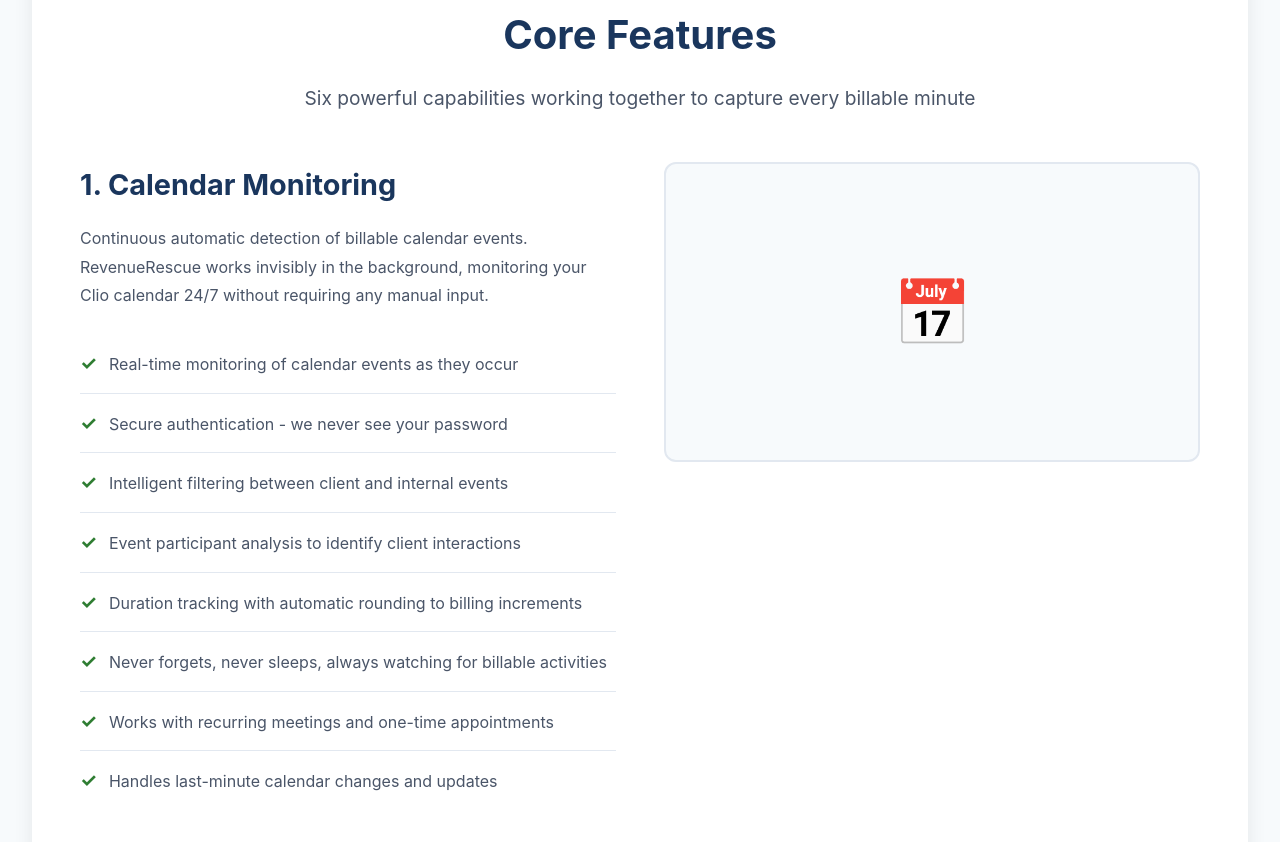
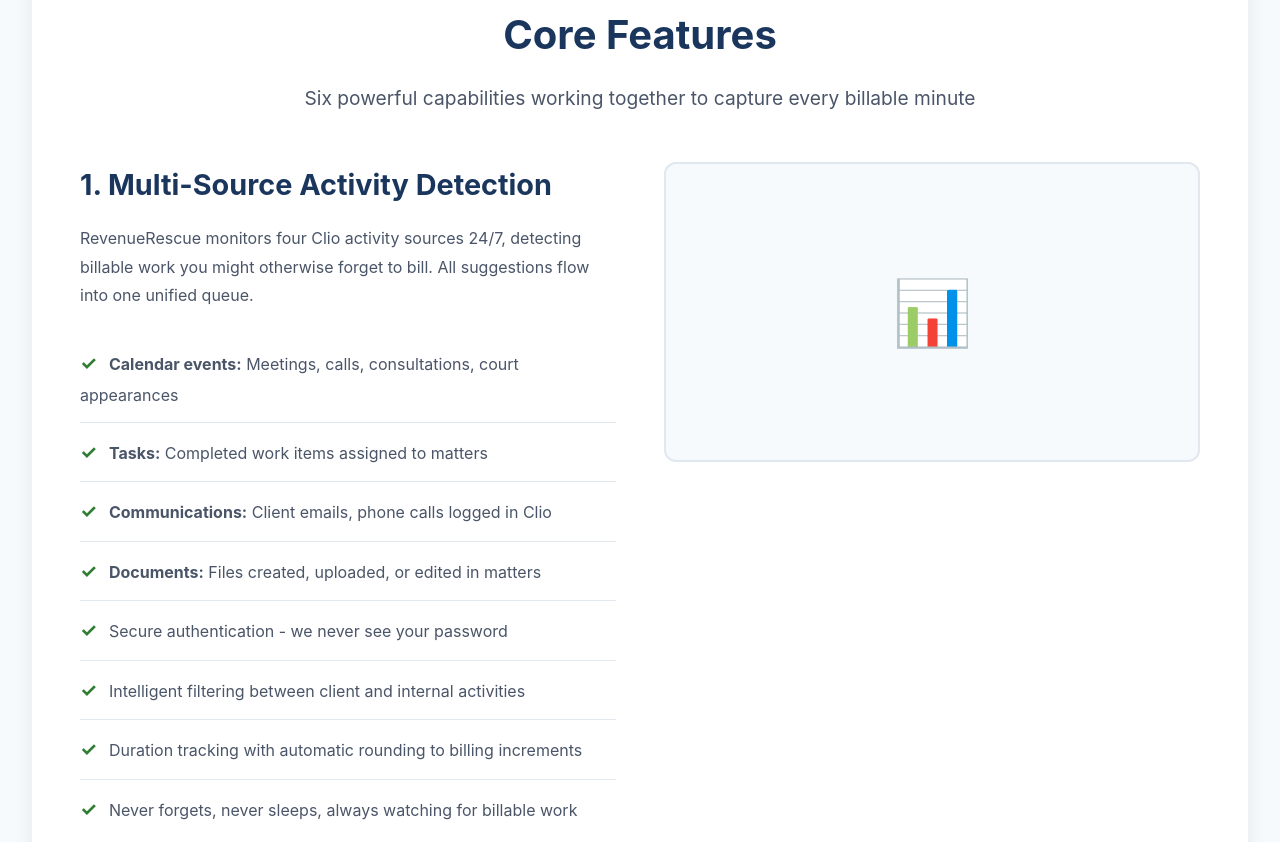
Before and after one commit to dev-1-lexopoly/lexopoly-site, a website: page revenuerescue/features/index.html in a window 1280 px wide. Shown: the part 409-1251 px from the top of the page. Drawn offline with Linux system fonts and the light colour scheme.

Commit message:
copy: Update RR marketing for 4-source activity detection
Per CC-RR sprint memo - RR now detects from 4 sources:
- Calendar events
- Tasks
- Communications (emails, calls)
- Documents

Updated copy across:
- revenuerescue/index.html (meta, features, FAQ)
- revenuerescue/features/index.html (meta, Feature 1)
- revenuerescue/pricing/index.html (features list, FAQ)
- index.html (homepage RR card)
- lawyers/index.html (RR section)
- pricing/index.html (RR feature list)

Key message: "calendar monitoring" → "multi-source activity detection"

```diff
--- a/revenuerescue/features/index.html
+++ b/revenuerescue/features/index.html
@@ -22,7 +22,7 @@
 
     <!-- Basic SEO -->
     <title>Features | RevenueRescue - Automatic Time Capture for Law Firms</title>
-    <meta name="description" content="Intelligent calendar monitoring, smart billing suggestions, one-click approval, Clio integration, revenue analytics. Stop losing billable time with RevenueRescue.">
+    <meta name="description" content="Multi-source activity detection from calendars, tasks, emails, and documents. Smart billing suggestions, one-click approval, Clio integration. Stop losing billable time.">
     <meta name="keywords" content="law firm billing software features, automatic time tracking, Clio integration, intelligent billing suggestions, revenue capture, legal billing automation">
     <meta name="author" content="Lexopoly">
     <meta name="robots" content="index, follow">
@@ -30,7 +30,7 @@
 
     <!-- Open Graph Meta Tags -->
     <meta property="og:title" content="Features | RevenueRescue - Automatic Time Capture">
-    <meta property="og:description" content="Intelligent calendar monitoring, smart billing suggestions, one-click approval. Stop losing billable time.">
+    <meta property="og:description" content="Multi-source activity detection: calendars, tasks, emails, documents. Smart billing suggestions with one-click approval.">
     <meta property="og:url" content="https://lexopoly.com/revenuerescue/features/">
     <meta property="og:type" content="website">
     <meta property="og:image" content="https://lexopoly.com/assets/og-revenuerescue.png">
@@ -666,24 +666,24 @@
             <h2>Core Features</h2>
             <p class="section-subtitle">Six powerful capabilities working together to capture every billable minute</p>
 
-            <!-- Feature 1: Calendar Monitoring -->
+            <!-- Feature 1: Multi-Source Activity Detection -->
             <div class="feature-detail">
                 <div class="feature-content">
-                    <h3>1. Calendar Monitoring</h3>
-                    <p>Continuous automatic detection of billable calendar events. RevenueRescue works invisibly in the background, monitoring your Clio calendar 24/7 without requiring any manual input.</p>
+                    <h3>1. Multi-Source Activity Detection</h3>
+                    <p>RevenueRescue monitors four Clio activity sources 24/7, detecting billable work you might otherwise forget to bill. All suggestions flow into one unified queue.</p>
                     <ul class="feature-list">
-                        <li>Real-time monitoring of calendar events as they occur</li>
+                        <li><strong>Calendar events:</strong> Meetings, calls, consultations, court appearances</li>
+                        <li><strong>Tasks:</strong> Completed work items assigned to matters</li>
+                        <li><strong>Communications:</strong> Client emails, phone calls logged in Clio</li>
+                        <li><strong>Documents:</strong> Files created, uploaded, or edited in matters</li>
                         <li>Secure authentication - we never see your password</li>
-                        <li>Intelligent filtering between client and internal events</li>
-                        <li>Event participant analysis to identify client interactions</li>
+                        <li>Intelligent filtering between client and internal activities</li>
                         <li>Duration tracking with automatic rounding to billing increments</li>
-                        <li>Never forgets, never sleeps, always watching for billable activities</li>
-                        <li>Works with recurring meetings and one-time appointments</li>
-                        <li>Handles last-minute calendar changes and updates</li>
+                        <li>Never forgets, never sleeps, always watching for billable work</li>
                     </ul>
                 </div>
                 <div class="feature-visual">
-                    📅
+                    📊
                 </div>
             </div>
 
```
Also changed, not shown: index.html (+2 -2 lines), lawyers/index.html (+2 -2 lines), pricing/index.html (+1 -1 lines), revenuerescue/index.html (+5 -5 lines), revenuerescue/pricing/index.html (+2 -2 lines).
